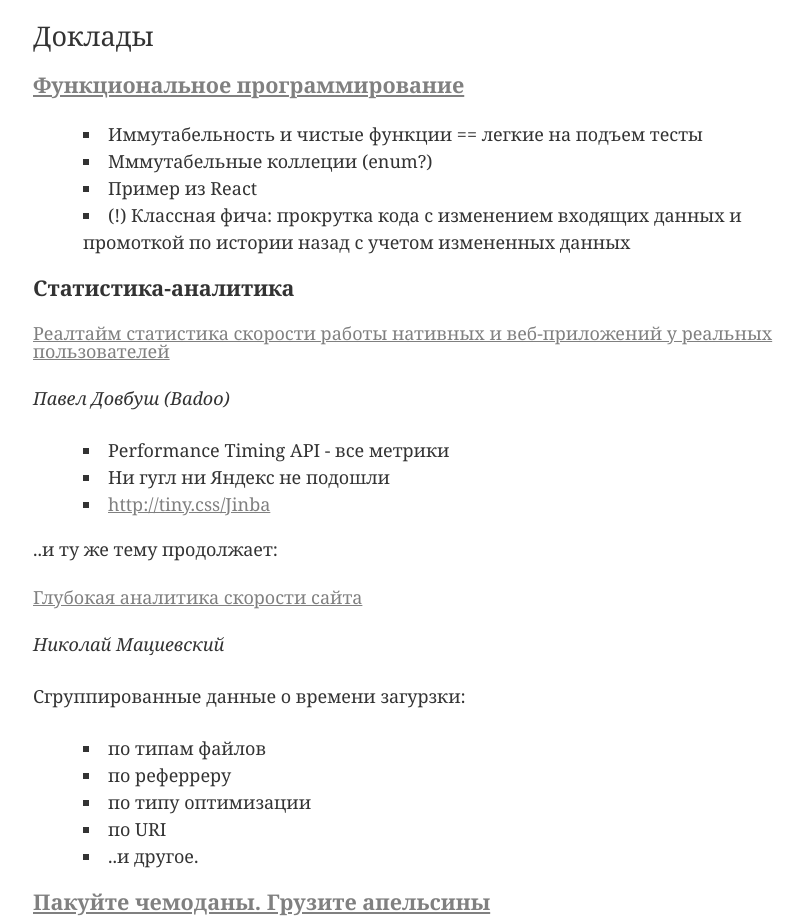
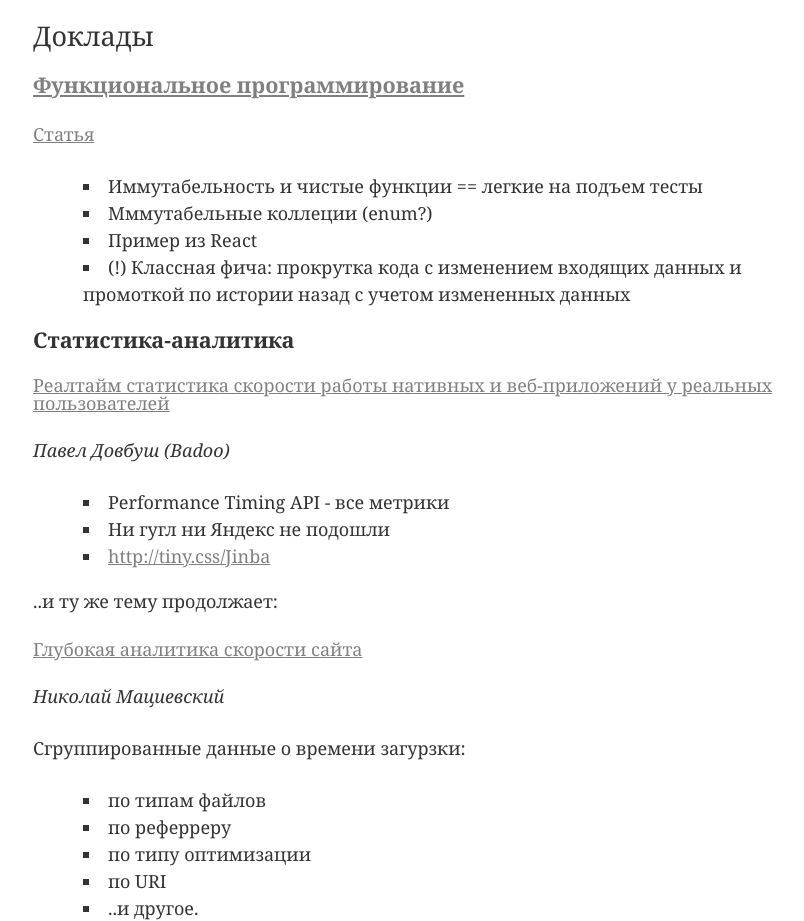
Before and after one commit to Leikam/leikam.github.io, a plain HTML site: page overview/frontendconfmsk2015/index.html in a window 1280 px wide. Shown: the part 1612-2533 px from the top of the page, without its empty margins (207-1011 px from the left). Drawn offline with Linux system fonts and the light colour scheme.

Commit message:
+ http://tonsky.me/talks/2015-frontendconf/

```diff
--- a/overview/frontendconfmsk2015/index.html
+++ b/overview/frontendconfmsk2015/index.html
@@ -211,6 +211,7 @@ hr {
 просто) и с радостью делятся результами и собственными двухколесными изделиями.</p>
 <h2 id="-">Доклады</h2>
 <h3 id="-http-frontendconf-ru-2015-abstracts-1741-"><strong><a href="http://frontendconf.ru/2015/abstracts/1741">Функциональное программирование</a></strong></h3>
+<p><a href="http://tonsky.me/talks/2015-frontendconf/">Статья</a>  </p>
 <ul>
 <li>Иммутабельность и чистые функции == легкие на подъем тесты</li>
 <li>Мммутабельные коллеции (enum?)</li>
```
Also changed, not shown: overview/frontendconfmsk2015/README.md.
